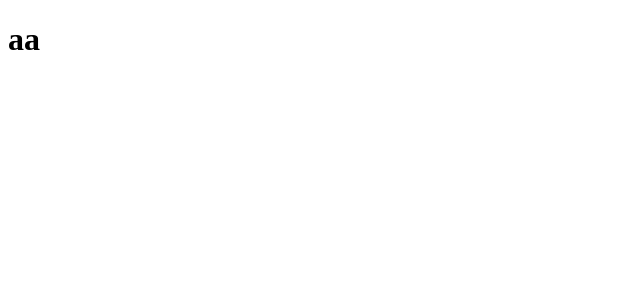
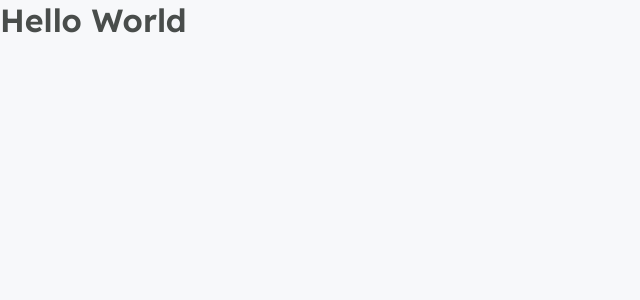
Before and after one commit to marcelotc/nextJs-podcastr, a Next.js app: page / in a window 1280 px wide. Shown: the top 300 px of the page, without its empty margins (0-640 px from the left). Built offline with nearby package versions, Linux system fonts and the light colour scheme.

Commit message:
gloval styling

```diff
--- a/pages/_app.js
+++ b/src/pages/_app.tsx
@@ -1,3 +1,5 @@
+import '../styles/global.scss'
+
 function MyApp({ Component, pageProps }) {
   return <Component {...pageProps} />
 }
--- /dev/null
+++ b/src/pages/_document.tsx
@@ -0,0 +1,18 @@
+import Document, { Html, Head, Main, NextScript } from 'next/document';
+
+export default class MyDocument extends Document {
+    render() {
+        return (
+            <Html>
+                <Head>
+                    <link rel="preconnect" href="https://fonts.gstatic.com" />
+                    <link href="https://fonts.googleapis.com/css2?family=Inter&family=Lexend:wght@500;600&display=swap" rel="stylesheet" />
+                </Head>
+                <body>
+                    <Main />
+                    <NextScript />
+                </body>
+            </Html>
+        )
+    }
+}
--- a/pages/index.js
+++ b/src/pages/index.tsx
@@ -1,5 +1,5 @@
 export default function Home() {
   return (
-    <h1>aa</h1>
+    <h1>Hello World</h1>
   )
 }
--- /dev/null
+++ b/src/styles/global.scss
@@ -0,0 +1,61 @@
+* {
+    margin: 0;
+    padding: 0;
+    box-sizing: border-box;
+}
+
+:root {
+    --white: #FFF;
+
+    --gray-50: #F7F8FA;
+    --gray-100: #E6E8EB;
+    --gray-200: #AFB2B1;
+    --gray-500: #808080;
+    --gray-800: #494D4B;
+
+    --green-500: #04D361;
+
+    --purple-300: #9F75FF;
+    --purple-400: #9164FA;
+    --purple-500: #8257E5;
+    --purple-800: #6F48C9;
+  }
+
+  @media (max-width: 1000px) {
+    html {
+        font-size: 93.75%;
+    }
+  }
+
+  @media (max-width: 720px) {
+    html {
+        font-size: 87,5%;
+    }
+  }
+
+body {
+    background: var(--gray-50);
+}
+
+body, input, textarea, button {
+    font: 500 1rem Inter, sans-serif;
+    color: var(--gray-500);
+}
+
+h1, h2, h3, h4, h5, h6 {
+    font-weight: 600;
+    font-family: Lexend, sans-serif;
+    color: var(--gray-800);
+}
+
+h1 {
+    font-size: 2rem;
+}
+
+h2 {
+    font-size: 1.5rem;
+}
+
+button{
+    cursor: pointer;
+}
```
Also changed, not shown: package.json (+7 -1 lines), tsconfig.json (added, +29 -0 lines), next-env.d.ts (added), 1 other file (tests, documents, lock files or other folders).
